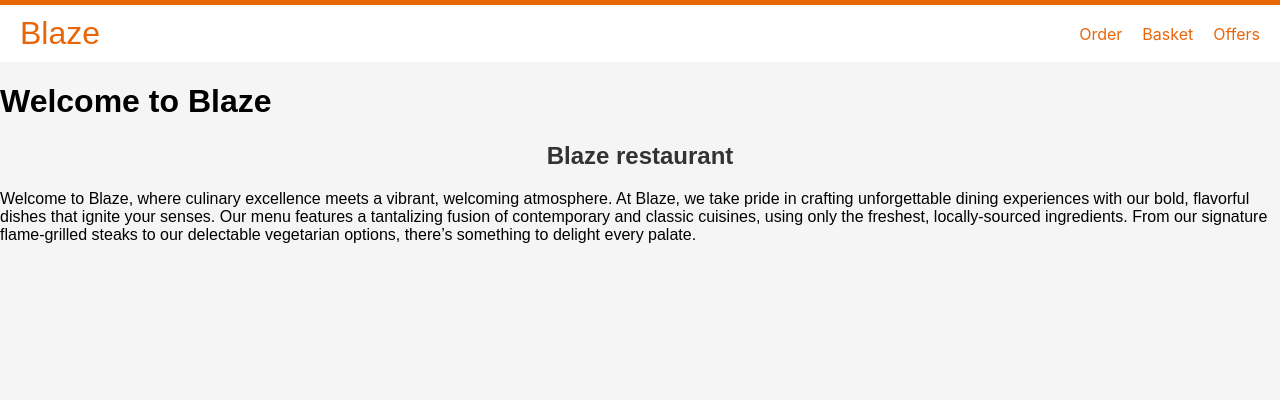
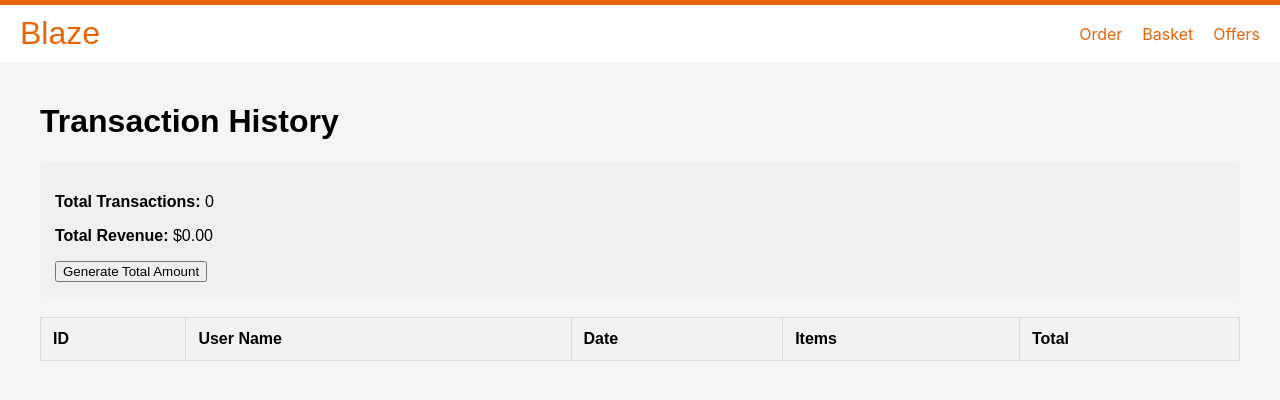
Before and after one commit to levisrabah/Client, a React (Create React App) app in the folder client/: page /transactions in a window 1280 px wide. Before the commit this address led to /welcome. Shown: the top 400 px of the page. Built offline with nearby package versions, Linux system fonts and the light colour scheme.

Commit message:
Added the Transaction page to track the Transactions made by users

```diff
--- a/client/src/App.js
+++ b/client/src/App.js
@@ -9,7 +9,10 @@ import Menu from './components /Menu';
 import BasketPage from './components /basketPage';
 import CategoryPage from './components /categoryPage';
 import DailyOffer from './components /DailyOffer';
-import ErrorPage from './components /ErrorPage';
+
+import Transaction from './components /Transactions';
+import { TransactionProvider } from './components /TransactionContext';
+
 
 function App() {
   const [basketItems, setBasketItems] = useState([]);
@@ -36,6 +39,7 @@ function App() {
   };
 
   return (
+    <TransactionProvider>
       <Router>
         <Routes>
           <Route path="/welcome" element={<WelcomePage />} />
@@ -44,12 +48,14 @@ function App() {
           <Route path="/basket" element={<BasketPage basketItems={basketItems} handleQuantityChange={handleQuantityChange} />} />
           <Route path="/login" element={<LoginPage />} />
           <Route path="/register" element={<RegisterPage />} />
-        <Route path="*" element={<Navigate to="/welcome" />} />
           <Route path="/offers" element={<DailyOffer addToBasket={addToBasket} />} />
           <Route path="/categories" element={<CategoryPage />} />
-        <Route path="/error" element={<ErrorPage />} />
+
+          <Route path="/transactions" element={<Transaction />} />
+          <Route path="*" element={<Navigate to="/welcome" />} />
         </Routes>
       </Router>
+    </TransactionProvider>
   );
 }
 
--- /dev/null
+++ b/client/src/components /TransactionContext.js
@@ -0,0 +1,20 @@
+// TransactionContext.js
+import React, { createContext, useState, useContext } from 'react';
+
+const TransactionContext = createContext();
+
+export const TransactionProvider = ({ children }) => {
+  const [transactions, setTransactions] = useState([]);
+
+  const addTransaction = (transaction) => {
+    setTransactions(prevTransactions => [...prevTransactions, transaction]);
+  };
+
+  return (
+    <TransactionContext.Provider value={{ transactions, addTransaction }}>
+      {children}
+    </TransactionContext.Provider>
+  );
+};
+
+export const useTransactions = () => useContext(TransactionContext);
--- /dev/null
+++ b/client/src/components /Transactions.js
@@ -0,0 +1,51 @@
+import React from 'react';
+import '../styles/Transaction.css';
+import Navbar from './navbar';
+import { useTransactions } from './TransactionContext';
+
+const Transaction = () => {
+  const { transactions } = useTransactions();
+  const totalSum = transactions.reduce((sum, transaction) => sum + transaction.total, 0);
+
+  const generateTotalAmount = () => {
+    alert(`Total amount generated: $${totalSum.toFixed(2)}`);
+  };
+
+  return (
+    <div>
+      <Navbar />
+      <div className="transaction-container">
+        <h1>Transaction History</h1>
+        <div className="transaction-summary">
+          <p><strong>Total Transactions:</strong> {transactions.length}</p>
+          <p><strong>Total Revenue:</strong> ${totalSum.toFixed(2)}</p>
+          <button onClick={generateTotalAmount}>Generate Total Amount</button>
+        </div>
+        <table className="transaction-table">
+          <thead>
+            <tr>
+              <th>ID</th>
+              <th>User Name</th>
+              <th>Date</th>
+              <th>Items</th>
+              <th>Total</th>
+            </tr>
+          </thead>
+          <tbody>
+            {transactions.map(transaction => (
+              <tr key={transaction.id}>
+                <td>{transaction.id}</td>
+                <td>{transaction.userName}</td>
+                <td>{transaction.date}</td>
+                <td>{transaction.items.join(', ')}</td>
+                <td>${transaction.total.toFixed(2)}</td>
+              </tr>
+            ))}
+          </tbody>
+        </table>
+      </div>
+    </div>
+  );
+};
+
+export default Transaction;
--- a/client/src/components /basketPage.js
+++ b/client/src/components /basketPage.js
@@ -1,11 +1,15 @@
 import React, { useState, useEffect } from 'react';
 import '../styles/basket.css';
 import Navbar from './navbar';
+import { useTransactions } from './TransactionContext';
+import { useNavigate } from 'react-router-dom';
 
 const BasketPage = ({ basketItems = [], handleQuantityChange }) => {
   const [total, setTotal] = useState(0);
   const [showReceipt, setShowReceipt] = useState(false);
   const [userName, setUserName] = useState('');
+  const { addTransaction } = useTransactions();
+  const navigate = useNavigate();
 
   useEffect(() => {
     const newTotal = basketItems.reduce((sum, item) => sum + item.price * item.quantity, 0);
@@ -17,6 +21,16 @@ const BasketPage = ({ basketItems = [], handleQuantityChange }) => {
       alert('Please enter your name before confirming the order.');
       return;
     }
+
+    const newTransaction = {
+      id: Date.now(),
+      userName: userName,
+      date: new Date().toISOString().split('T')[0],
+      items: basketItems.map(item => item.name),
+      total: total
+    };
+
+    addTransaction(newTransaction);
     setShowReceipt(true);
   };
 
@@ -33,7 +47,10 @@ const BasketPage = ({ basketItems = [], handleQuantityChange }) => {
           </li>
         ))}
       </ul>
-      <button onClick={() => setShowReceipt(false)}>Close</button>
+      <button onClick={() => {
+        setShowReceipt(false);
+        navigate('/transactions');
+      }}>View All Transactions</button>
     </div>
   );
 
--- /dev/null
+++ b/client/src/styles/Transaction.css
@@ -0,0 +1,36 @@
+.transaction-container {
+    padding: 20px;
+    max-width: 1200px;
+    margin: 0 auto;
+  }
+
+  .transaction-summary {
+    background-color: #f0f0f0;
+    padding: 15px;
+    border-radius: 5px;
+    margin-bottom: 20px;
+  }
+
+  .transaction-table {
+    width: 100%;
+    border-collapse: collapse;
+  }
+
+  .transaction-table th, .transaction-table td {
+    border: 1px solid #ddd;
+    padding: 12px;
+    text-align: left;
+  }
+
+  .transaction-table th {
+    background-color: #f2f2f2;
+    font-weight: bold;
+  }
+
+  .transaction-table tr:nth-child(even) {
+    background-color: #f9f9f9;
+  }
+
+  .transaction-table tr:hover {
+    background-color: #f5f5f5;
+  }
```
Lines whose indentation alone changed are shown as unchanged.
